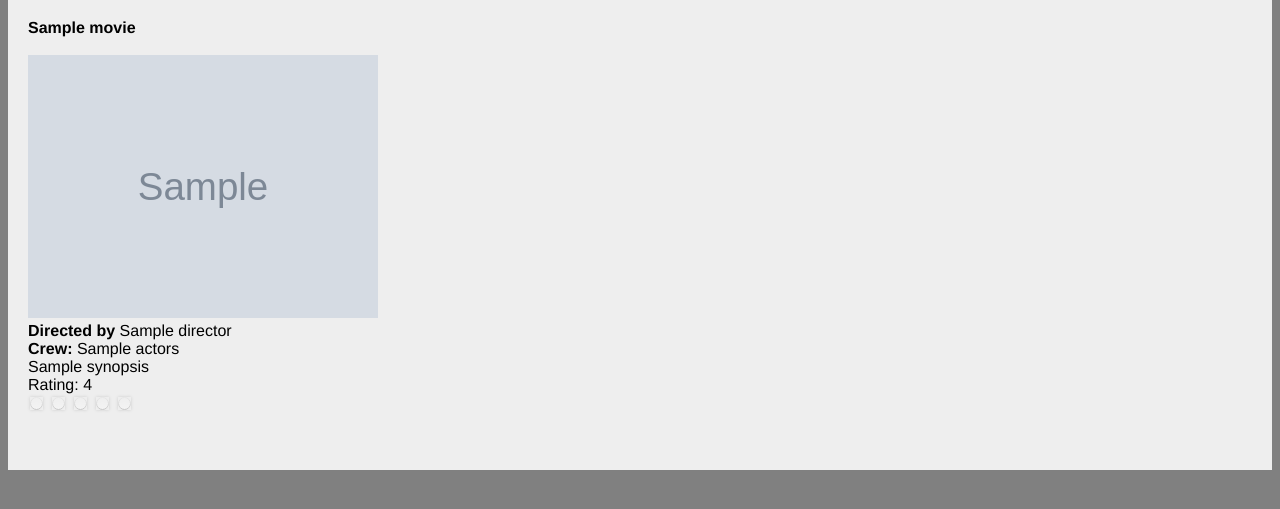
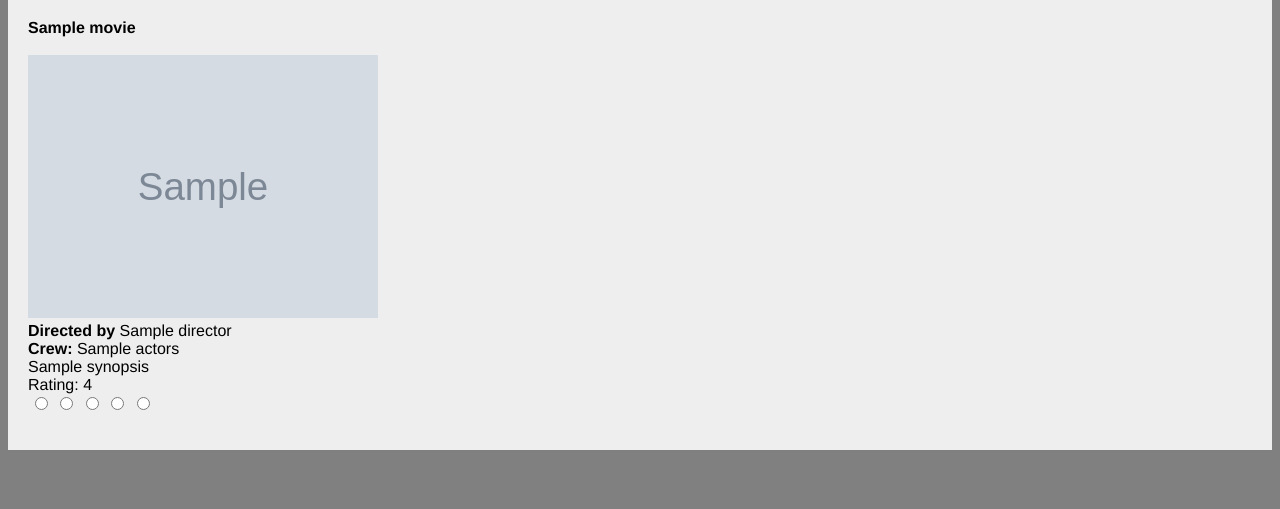
Before and after one commit to montse139/movie_list, a Python web app: template templates/movie_list.html in a window 1280 px wide. Shown: the part 188-697 px from the top of the page. Run offline with Jinja, Linux system fonts and the light colour scheme; the template is opened without the code that fills it: most values are stand-ins (such as "Sample title", 1, 10 or a date in 2020); grey boxes marked "Sample" are stand-in pictures.

Commit message:
rating works

```diff
--- a/assets/css/style.css
+++ b/assets/css/style.css
@@ -10,12 +10,6 @@ h1 {
     font-size: 50px;
 }
 
-form {
-    font-size: 20px;
-    text-align: left;
-    position: absolute;
-    left: 600px;
-}
 
 table th {
     border: 1px solid black;
@@ -29,12 +23,21 @@ table td {
     background-color: #eee
 }
 
+.movie_form {
+    font-size: 20px;
+    text-align: left;
+    position: absolute;
+    left: 600px;
+}
+
+
 .movie_form input, .contact_form textarea {
     padding: 6px;
     border:1px solid #aaa;
     box-shadow: 0px 0px 3px #ccc, 0 10px 15px #eee inset;
     border-radius:2px;
 }
+
 .movie_form input:focus, .contact_form textarea:focus {
     background: #fff;
     border:1px solid #555;
@@ -56,19 +59,8 @@ a {
 
 }
 
-
-
-.rating {
-  unicode-bidi: bidi-override;
-  direction: rtl;
+.rate_element {
+    left: 30px;
+    position: absolute;
+    display: inline-block;
 }
-.rating > span {
-  display: inline-block;
-  position: relative;
-  width: 1.1em;
-}
-.rating > span:hover:before,
-.rating > span:hover ~ span:before {
-   content: "\2605";
-   position: absolute;
-}
--- a/templates/movie_list.html
+++ b/templates/movie_list.html
@@ -12,11 +12,7 @@
     <a href="/movie_list/add">Add a movie</a>
     <br>
     <br>
-
-
-        <div class="movie_form">
-            {% for movie in movies %}
-
+    {% for movie in movies %}
             <div class="movie_table">
                 <b>{{ movie.title }}</b>
                 <br>
@@ -31,19 +27,18 @@
                 <br>
                 Rating: {{ movie.rating }}
                 <br>
-                <div class="rating">
-                    <span><input type="radio" name="rating" id="str5" value="5"><label for="str5"></label></span>
-                    <span><input type="radio" name="rating" id="str4" value="4"><label for="str4"></label></span>
-                    <span><input type="radio" name="rating" id="str3" value="3"><label for="str3"></label></span>
-                    <span><input type="radio" name="rating" id="str2" value="2"><label for="str2"></label></span>
-                    <span><input type="radio" name="rating" id="str1" value="1"><label for="str1"></label></span>
+                <div class="rate_element">
+                    <form action="/movie_list/{{ movie.key.id() }}/rate" method="post" id="myform">
+                        <input type="radio" name="rating" id="str5" value="1" onclick="this.form.submit()"/>
+                        <input type="radio" name="rating" id="str4" value="2" onclick="this.form.submit()" />
+                        <input type="radio" name="rating" id="str3" value="3" onclick="this.form.submit()" />
+                        <input type="radio" name="rating" id="str2" value="4" onclick="this.form.submit()" />
+                        <input type="radio" name="rating" id="str1" value="5" onclick="this.form.submit()" />
+                    </form>
                 </div>
                 <br>
                 <br>
             </div>
-        </div>
         {% endfor %}
-
-
 </body>
 </html>
```
Also changed, not shown: main.py (+20 -10 lines), templates/hello.html (+6 -6 lines), 1 other file.
